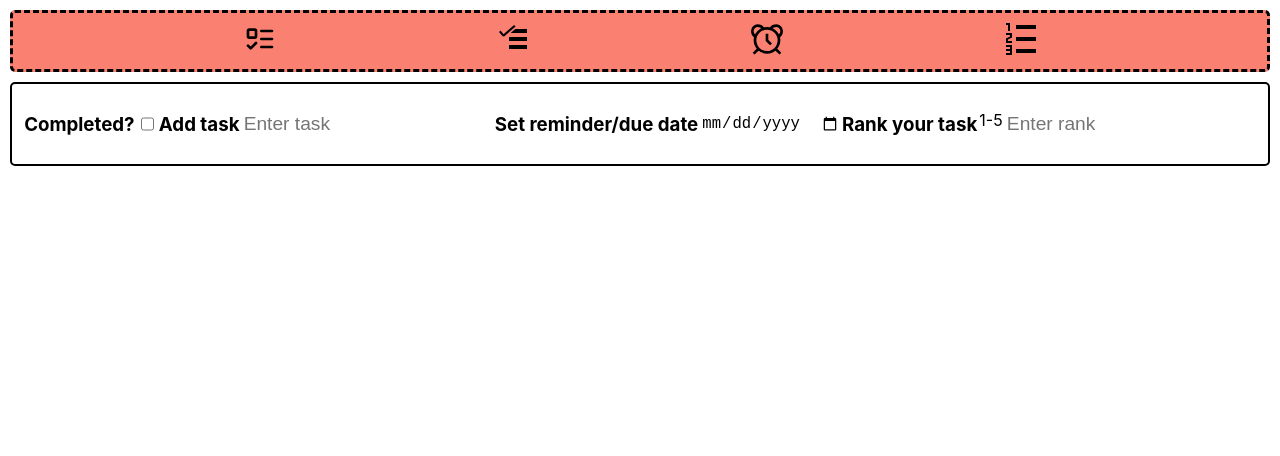
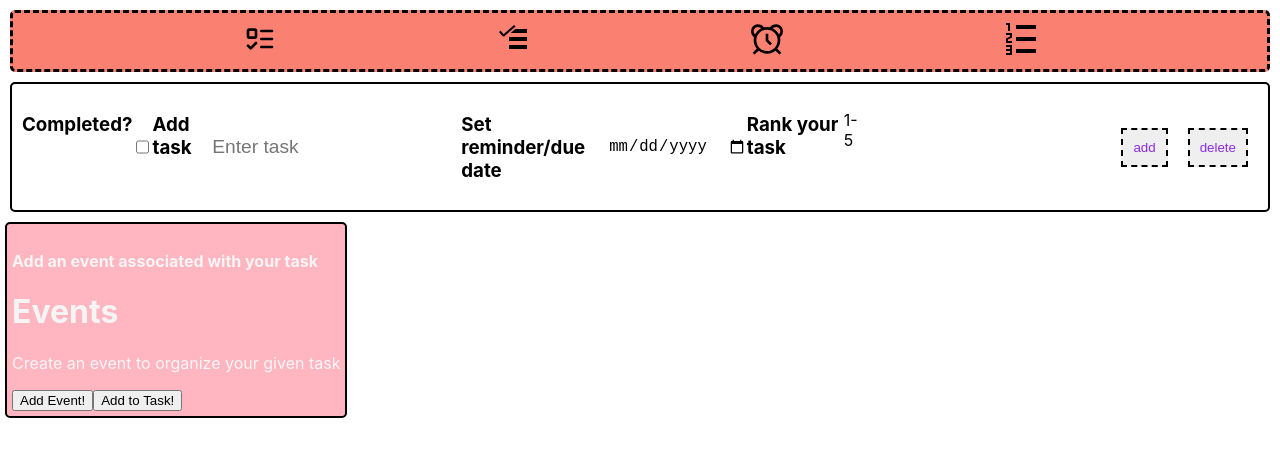
Before and after one commit to kam-stand/Todo-List, a React (Create React App) app in the folder client/: page /task in a window 1280 px wide. Shown: the top 456 px of the page. Built offline with nearby package versions, Linux system fonts and the light colour scheme.

Commit message:
created task and event form - needs styling

```diff
--- a/client/src/App.css
+++ b/client/src/App.css
@@ -255,8 +255,27 @@
   justify-content: space-evenly;
   border: solid 2px black;
   border-radius: 5px;
+  align-content: center;
+}
+.form_task p{
+  display: inline-block;
 }
 .form_task input{
   border: none;
   font-size: larger;
+  height: auto;
+  width: auto;
 }
+.task_button{
+  display: flex;
+  justify-content: space-evenly;
+  align-items: center;
+}
+.add_task, .del_task{
+  width: fit-content;
+  height: fit-content;
+  margin: 10px;
+  padding: 10px;
+  border: dashed 2px black;
+  color: blueviolet;
+}
--- a/client/src/component/tasks/checkbox/checkbox.js
+++ /dev/null
@@ -1,6 +0,0 @@
-import { useState } from "react";
-
-export default function Checkbox(){
-
-
-}
--- /dev/null
+++ b/client/src/component/tasks/event/event.js
@@ -0,0 +1,13 @@
+import EventForm from "./event_form/eventform";
+
+export default function Event(){
+    return(
+        <>
+        <div className="event">
+            <h4>Add an event associated with your task</h4>
+        <EventForm/>
+        </div>
+
+        </>
+    )
+}
--- /dev/null
+++ b/client/src/component/tasks/event/event_form/eventform.js
@@ -0,0 +1,65 @@
+import React, { useState } from 'react';
+
+export default function EventForm() {
+    const [formVisible, setFormVisible] = useState(false);
+    const [taskVisible, setTaskVisible] = useState(false);
+    const [eventName, setEventName] = useState('');
+    const [eventReminder, setEventReminder] = useState('');
+
+    const handleEventNameChange = (e) => {
+        setEventName(e.target.value);
+    };
+
+    const handleEventReminderChange = (e) => {
+        setEventReminder(e.target.value);
+    };
+
+    const handleAddEvent = () => {
+        setFormVisible(!(formVisible));
+    };
+
+    const handleAddToTask = () => {
+        setTaskVisible(!(taskVisible));
+    };
+
+    return (
+        <>
+            <h1>Events</h1>
+            <p>Create an event to organize your given task</p>
+            <button onClick={handleAddEvent}>Add Event!</button>
+            {formVisible && (
+                <form className='Event_form'>
+                    <div className='Event_inp'>
+                        <label>Enter event name</label>
+                        <input
+                            type='text'
+                            placeholder='name'
+                            value={eventName}
+                            onChange={handleEventNameChange}
+                        />
+                    </div>
+
+                    <div className='Event_inp'>
+                        <label>Enter event reminder</label>
+                        <input
+                            type='date'
+                            placeholder='date'
+                            value={eventReminder}
+                            onChange={handleEventReminderChange}
+                        />
+                    </div>
+                </form>
+            )}
+            <button onClick={handleAddToTask}>Add to Task!</button>
+            {taskVisible && (
+                <div className='Event_form'>
+                    <p>Associate your event with a task?</p>
+                    <div className='Event_inp'>
+                        <label>Search</label>
+                        <input type='search' placeholder='select task'></input>
+                    </div>
+                </div>
+            )}
+        </>
+    );
+}
--- a/client/src/component/tasks/task.js
+++ b/client/src/component/tasks/task.js
@@ -5,11 +5,11 @@ import { ImListNumbered } from "react-icons/im";
 
 import axios from "axios";
 import Taskform from "./task_form";
-import { useState } from "react";
+import Event from "./event/event";
 axios.defaults.baseURL = "http://localhost:8000";
 
 export default function Task(){
-  const [task, addTask] = useState(false)
+
   return(
 
     <>
@@ -30,8 +30,7 @@ export default function Task(){
         </div>
         <Taskform/>
       </section>
-
-
+    <Event/>
     </>
   )
 }
--- a/client/src/component/tasks/task_form.js
+++ b/client/src/component/tasks/task_form.js
@@ -1,8 +1,11 @@
+
+
 export default function Taskform() {
     return (
         <>
             <div className="form_task">
-                <h3 className="task_name">Completed?</h3>
+
+               <h3 className="task_name">Completed?</h3>
                 <input type="checkbox"></input>
 
                 <h3 className="task_name">Add task</h3>
@@ -17,12 +20,16 @@ export default function Taskform() {
 
                 <h3>Rank your task</h3>
                 <p>1-5</p>
-                <input
-                    placeholder="Enter rank"
-                    type="text"
-                >
-                </input>
-            </div>
+                <input type="number" ></input>
+
+                <div className="task_button">
+                <button className="add_task">add</button>
+
+                <button className="del_task">delete</button>
+
+                </div>
+
+                </div>
 
         </>
     )
```
